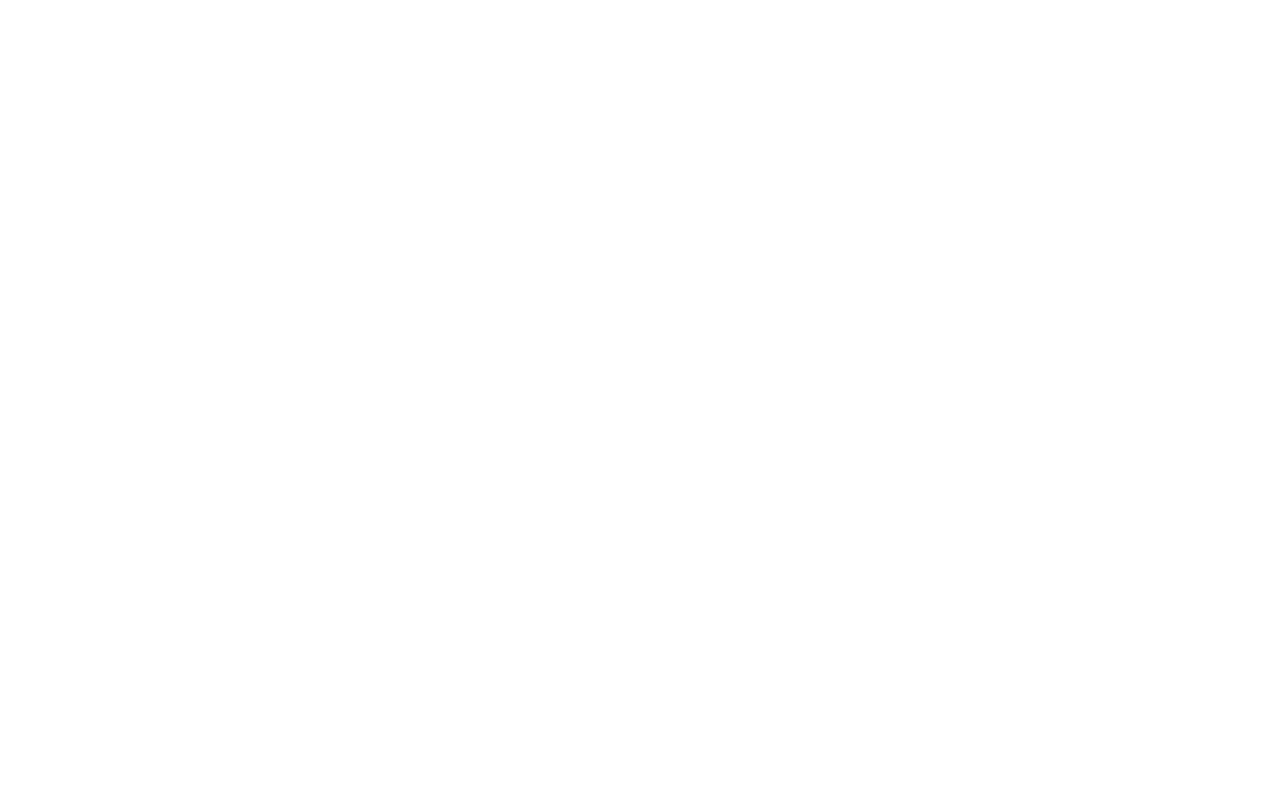
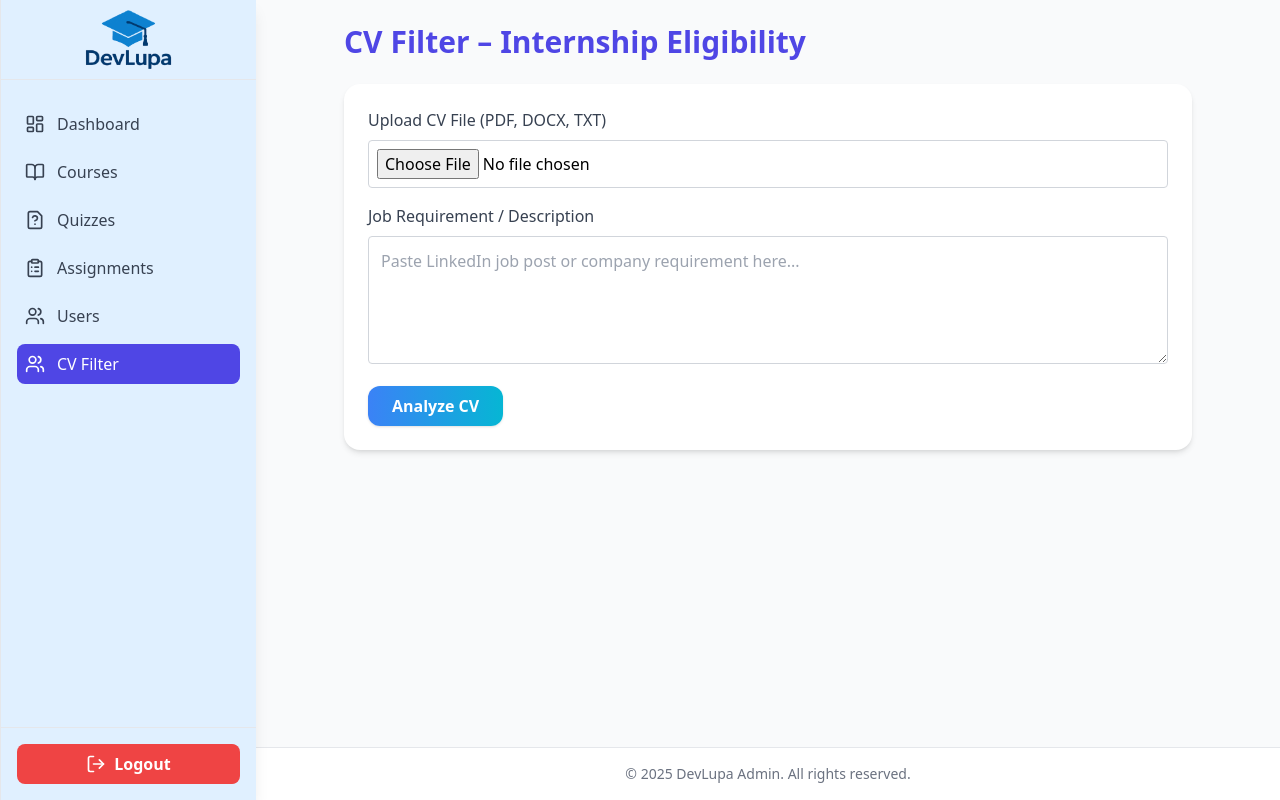
Before and after one commit to prabhathkaluarachchi/Devlupa_frontend, a React (Vite) app: page /admin/cv-filter in a window 1280 px wide. Before the commit this address had no page. Built offline with nearby package versions, Linux system fonts and the light colour scheme; sample sign-in values are in the browser's storage.

Commit message:
Admin CV Filtering Done

```diff
--- a/src/App.tsx
+++ b/src/App.tsx
@@ -21,6 +21,7 @@
 import AssignmentList from "./pages/student/AssignmentList";
 import AdminManageUsers from "./pages/admin/AdminManageUsers";
 import GradeAssignment from "./pages/admin/GradeAssignment";
+import AdminCVfilter from "./pages/admin/AdminCVfilter";
 
 const App: React.FC = () => {
   return (
@@ -83,14 +84,14 @@
           }
         />
 
-        {/* <Route
-          path="/admin/grade"
+        <Route
+          path="/admin/cv-filter"
           element={
             <ProtectedRoute role="admin">
-              <GradeAssignment />
+              <AdminCVfilter />
             </ProtectedRoute>
           }
-        /> */}
+        />
 
         <Route
           path="/admin/assignments/:assignmentId/user/:userId/grade"
--- a/src/components/AdminSidebar.tsx
+++ b/src/components/AdminSidebar.tsx
@@ -50,6 +50,11 @@
     {
       name: "Users",
       path: "/admin/users",
+      icon: <Users className="w-5 h-5" />,
+    },
+        {
+      name: "CV Filter",
+      path: "/admin/cv-filter",
       icon: <Users className="w-5 h-5" />,
     },
   ];
--- /dev/null
+++ b/src/pages/admin/AdminCVfilter.tsx
@@ -0,0 +1,172 @@
+import { useState } from "react";
+import AdminSidebar from "../../components/AdminSidebar";
+import AdminFooter from "../../components/AdminFooter";
+import API from "../../utils/axiosInstance";
+
+const AdminCVFilter: React.FC = () => {
+  const [requirement, setRequirement] = useState("");
+  const [file, setFile] = useState<File | null>(null);
+  const [matchScore, setMatchScore] = useState<number | null>(null);
+  const [loading, setLoading] = useState(false);
+  const [resultText, setResultText] = useState("");
+  const [email, setEmail] = useState("");
+  const [sendingEmail, setSendingEmail] = useState(false);
+
+  // Handle file selection
+  const handleFileChange = (e: React.ChangeEvent<HTMLInputElement>) => {
+    if (e.target.files && e.target.files[0]) {
+      setFile(e.target.files[0]);
+      // Reset previous result
+      setMatchScore(null);
+      setResultText("");
+    }
+  };
+
+  // Analyze CV
+  const analyzeCV = async () => {
+    if (!file || !requirement.trim()) {
+      alert("Please upload a CV and enter the job requirement.");
+      return;
+    }
+
+    setLoading(true);
+    setMatchScore(null);
+    setResultText("");
+
+    try {
+      const formData = new FormData();
+      formData.append("cv", file);
+      formData.append("requirement", requirement);
+
+      const res = await API.post("/admin/cv-filter", formData, {
+        headers: {
+          "Content-Type": "multipart/form-data",
+        },
+      });
+
+      const score = res.data.matchScore || 0;
+      setMatchScore(score);
+      setResultText(
+        score >= 75
+          ? "✅ This student is eligible for the internship."
+          : "❌ This student is not eligible for the internship."
+      );
+    } catch (err: any) {
+      console.error("CV Analysis Error:", err);
+      setResultText(
+        err.response?.data?.message || "⚠️ Failed to analyze CV."
+      );
+    } finally {
+      setLoading(false);
+    }
+  };
+
+  // Send registration email
+  const handleSendEmail = async () => {
+    if (!email.trim()) {
+      alert("Please enter the student's email address.");
+      return;
+    }
+
+    setSendingEmail(true);
+    try {
+      const res = await API.post("/admin/send-link", { email });
+      alert(res.data.message);
+      setEmail("");
+    } catch (err: any) {
+      console.error("Send Email Error:", err);
+      alert(err.response?.data?.message || "Failed to send email.");
+    } finally {
+      setSendingEmail(false);
+    }
+  };
+
+  return (
+    <div className="flex bg-[#F9FAFB] min-h-screen">
+      <AdminSidebar />
+      <div className="flex-1 flex flex-col md:ml-64">
+        <main className="p-6 flex-grow max-w-4xl mx-auto w-full">
+          <h1 className="text-3xl font-bold text-[#4F46E5] mb-6">
+            CV Filter – Internship Eligibility
+          </h1>
+
+          {/* Upload & Requirement Section */}
+          <div className="bg-white rounded-2xl shadow-md p-6 mb-6">
+            <label className="block font-medium mb-2 text-gray-700">
+              Upload CV File (PDF, DOCX, TXT)
+            </label>
+            <input
+              type="file"
+              accept=".pdf,.doc,.docx,.txt"
+              onChange={handleFileChange}
+              className="w-full border border-gray-300 rounded p-2 mb-4"
+            />
+
+            <label className="block font-medium mb-2 text-gray-700">
+              Job Requirement / Description
+            </label>
+            <textarea
+              value={requirement}
+              onChange={(e) => setRequirement(e.target.value)}
+              placeholder="Paste LinkedIn job post or company requirement here..."
+              className="w-full border border-gray-300 rounded p-3 h-32"
+            />
+
+            <button
+              onClick={analyzeCV}
+              disabled={loading}
+              className="mt-4 bg-gradient-to-r from-blue-500 to-cyan-500 hover:opacity-90 text-white font-semibold px-6 py-2 rounded-xl shadow transition"
+            >
+              {loading ? "Analyzing..." : "Analyze CV"}
+            </button>
+          </div>
+
+          {/* Result Section */}
+          {matchScore !== null && (
+            <div className="bg-gray-50 border rounded-2xl p-6 mb-6">
+              <h2 className="text-xl font-semibold text-gray-800 mb-3">
+                Result
+              </h2>
+              <p className="text-lg text-gray-700 mb-2">
+                Match Score:{" "}
+                <span
+                  className={`font-bold ${
+                    matchScore >= 75 ? "text-green-600" : "text-red-600"
+                  }`}
+                >
+                  {matchScore}%
+                </span>
+              </p>
+              <p className="text-gray-700 mb-4">{resultText}</p>
+
+              {matchScore >= 75 && (
+                <div className="mt-4">
+                  <label className="block font-medium mb-2 text-gray-700">
+                    Enter Student Email to Send Registration Link
+                  </label>
+                  <input
+                    type="email"
+                    value={email}
+                    onChange={(e) => setEmail(e.target.value)}
+                    placeholder="student@example.com"
+                    className="w-full border border-gray-300 rounded p-2 mb-3"
+                  />
+                  <button
+                    onClick={handleSendEmail}
+                    disabled={sendingEmail}
+                    className="bg-gradient-to-r from-green-500 to-emerald-500 hover:opacity-90 text-white font-semibold px-6 py-2 rounded-xl shadow transition"
+                  >
+                    {sendingEmail ? "Sending..." : "Send Registration Link"}
+                  </button>
+                </div>
+              )}
+            </div>
+          )}
+        </main>
+        <AdminFooter />
+      </div>
+    </div>
+  );
+};
+
+export default AdminCVFilter;
```
Also changed, not shown: 1 other file (tests, documents, lock files or other folders).
